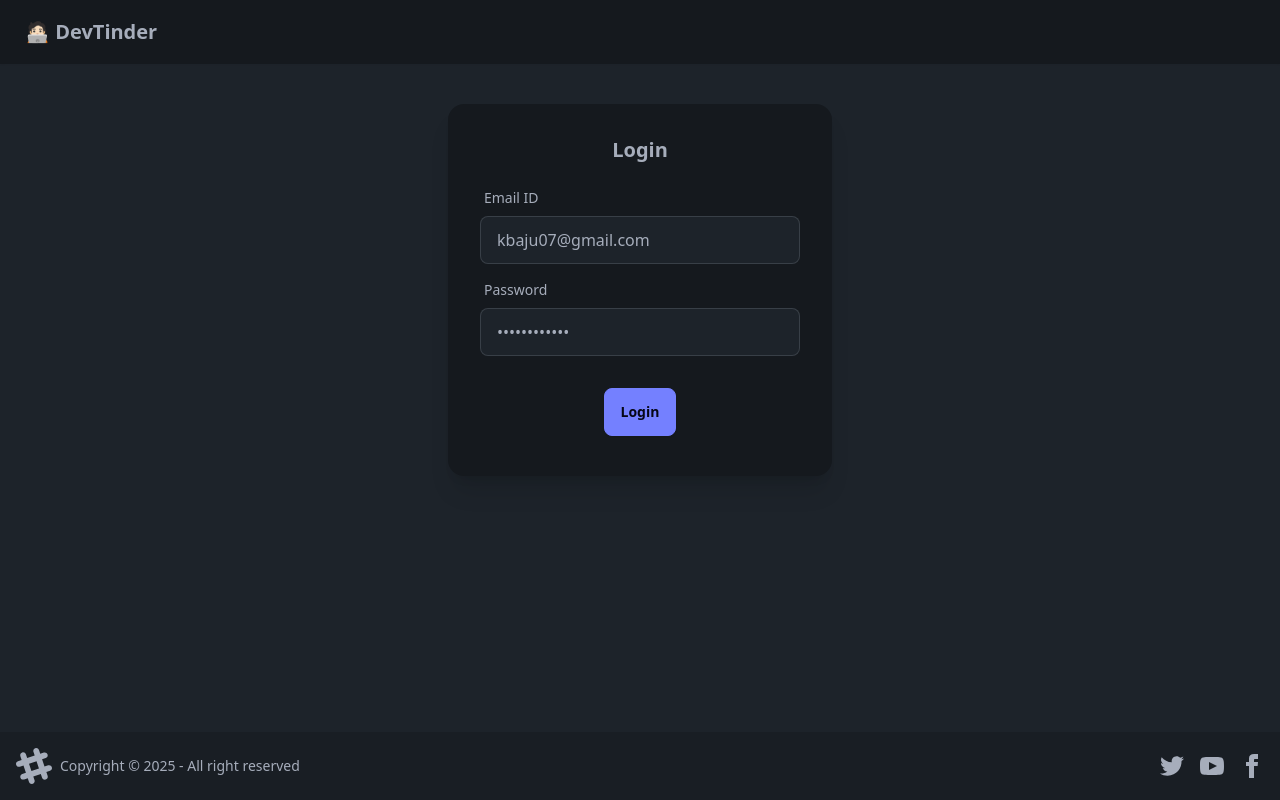
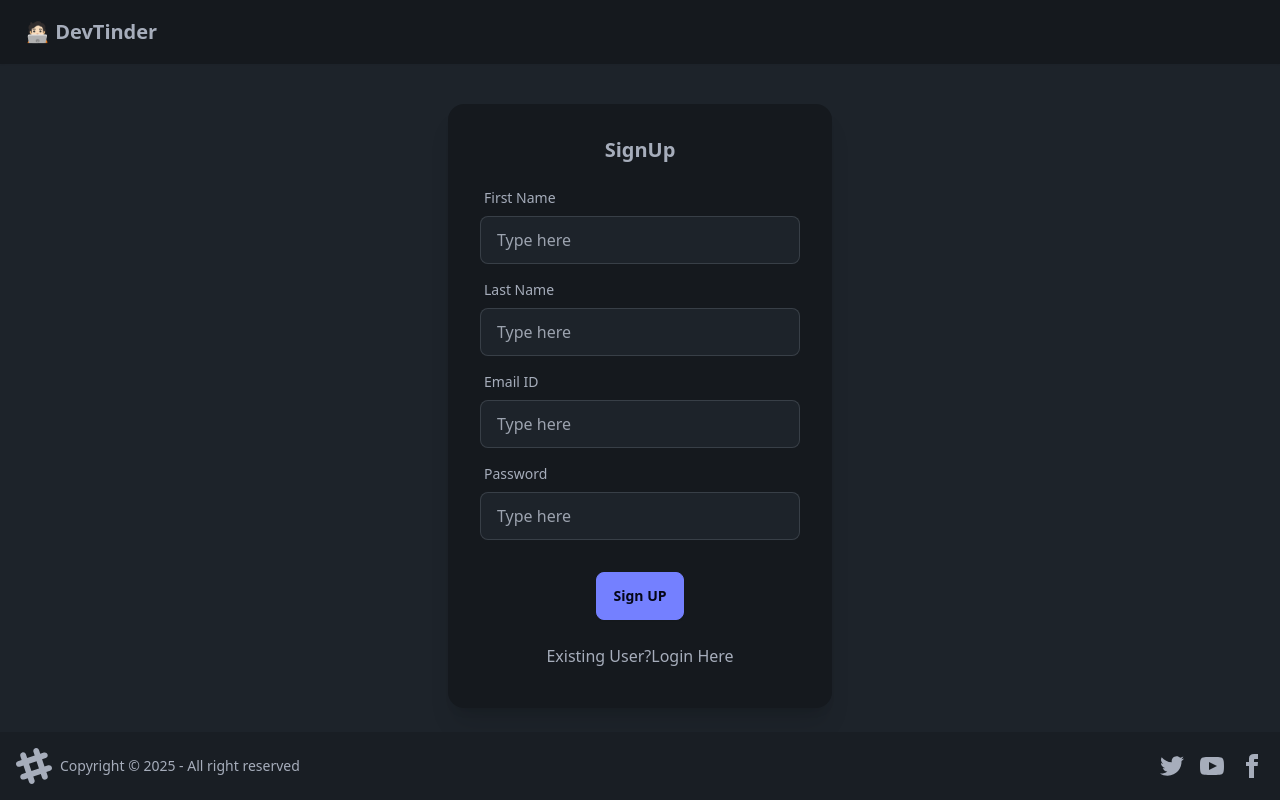
Before and after one commit to koushikbajpayee06/devTinder-frontEnd, a React (Vite) app: page /login in a window 1280 px wide. Built offline with nearby package versions, Linux system fonts and the light colour scheme; no server answers.

Commit message:
signup api implemented  successfully

```diff
--- a/src/components/Login.jsx
+++ b/src/components/Login.jsx
@@ -7,9 +7,11 @@ import { BASE_URL } from "../utils/constants";
 
 
 const Login = () => {
-
-    const [emailId, setEmailId] = useState("kbaju07@gmail.com");
-    const [password, setPasssword] = useState("Koushik@1234");
+    const[firstName,setFirstName] = useState("");
+    const[lastName,setLastName] = useState("");
+    const [emailId, setEmailId] = useState("");
+    const [password, setPasssword] = useState("");
+    const [isLoginForm, setIsLoginForm] = useState(false)
     const [error, setError] = useState("")
     const dispatch = useDispatch();
     const navigate = useNavigate();
@@ -32,14 +34,54 @@ const Login = () => {
         }
 
     }
-
+    const handleSignUp = async() =>{
+      try{
+        const res = await axios.post(BASE_URL + "/signup",
+          {firstName, lastName, emailId,password},
+          {withCredentials:true}
+        );
+        console.log(res.data.data)
+        dispatch(addUser(res.data.data));
+        return navigate('/profile');
+      }catch(err){
+        setError(err?.response?.data || "Something went wrong")
+      }
+    }
   return (
     <div className="flex justify-center my-10">
       <div className="card bg-base-300 w-96 shadow-xl">
         <div className="card-body">
-          <h2 className="card-title justify-center">Login</h2>
+          <h2 className="card-title justify-center">{isLoginForm ? "Login": "SignUp"}</h2>
           <div>
-            <label className="form-control w-full max-w-xs my-2">
+
+            {!isLoginForm && (
+              <>
+                <label className="form-control w-full max-w-xs my-2">
+                  <div className="label">
+                    <span className="label-text">First Name</span>
+                  </div>
+                  <input
+                    type="text"
+                    value={firstName}
+                    placeholder="Type here"
+                    className="input input-bordered w-full max-w-xs"
+                    onChange={(e)=>setFirstName(e.target.value)}
+                  />
+                </label>
+                <label className="form-control w-full max-w-xs my-2">
+                  <div className="label">
+                    <span className="label-text">Last Name</span>
+                  </div>
+                  <input
+                    type="text"
+                    value={lastName}
+                    placeholder="Type here"
+                    className="input input-bordered w-full max-w-xs"
+                    onChange={(e)=>setLastName(e.target.value)}
+                  />
+                </label>
+              </>)}
+             <label className="form-control w-full max-w-xs my-2">
               <div className="label">
                 <span className="label-text">Email ID</span>
               </div>
@@ -66,8 +108,12 @@ const Login = () => {
           </div>
           <p className="text-red-500">{error}</p>
           <div className="card-actions justify-center m-2">
-            <button className="btn btn-primary" onClick={handleLogin}>Login</button>
+            <button className="btn btn-primary" onClick={isLoginForm ?handleLogin: handleSignUp}>{isLoginForm ?"Login":"Sign UP"}</button>
           </div>
+          <p className="m-auto pointer py-2" onClick={()=>setIsLoginForm((value)=>!value)}>
+            {isLoginForm
+          ? "New User ? Signup here"
+          : "Existing User?Login Here"}</p>
         </div>
       </div>
     </div>
```
